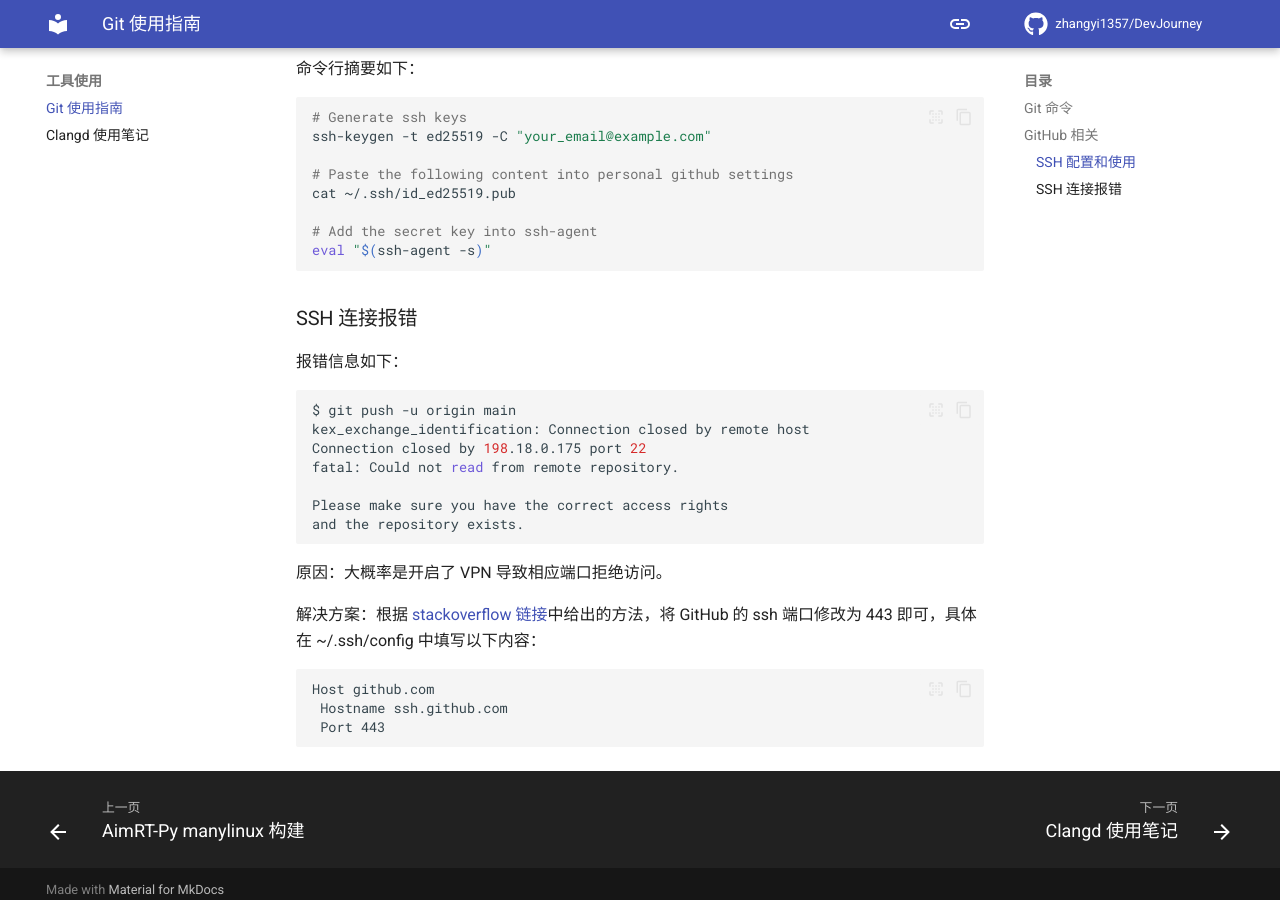
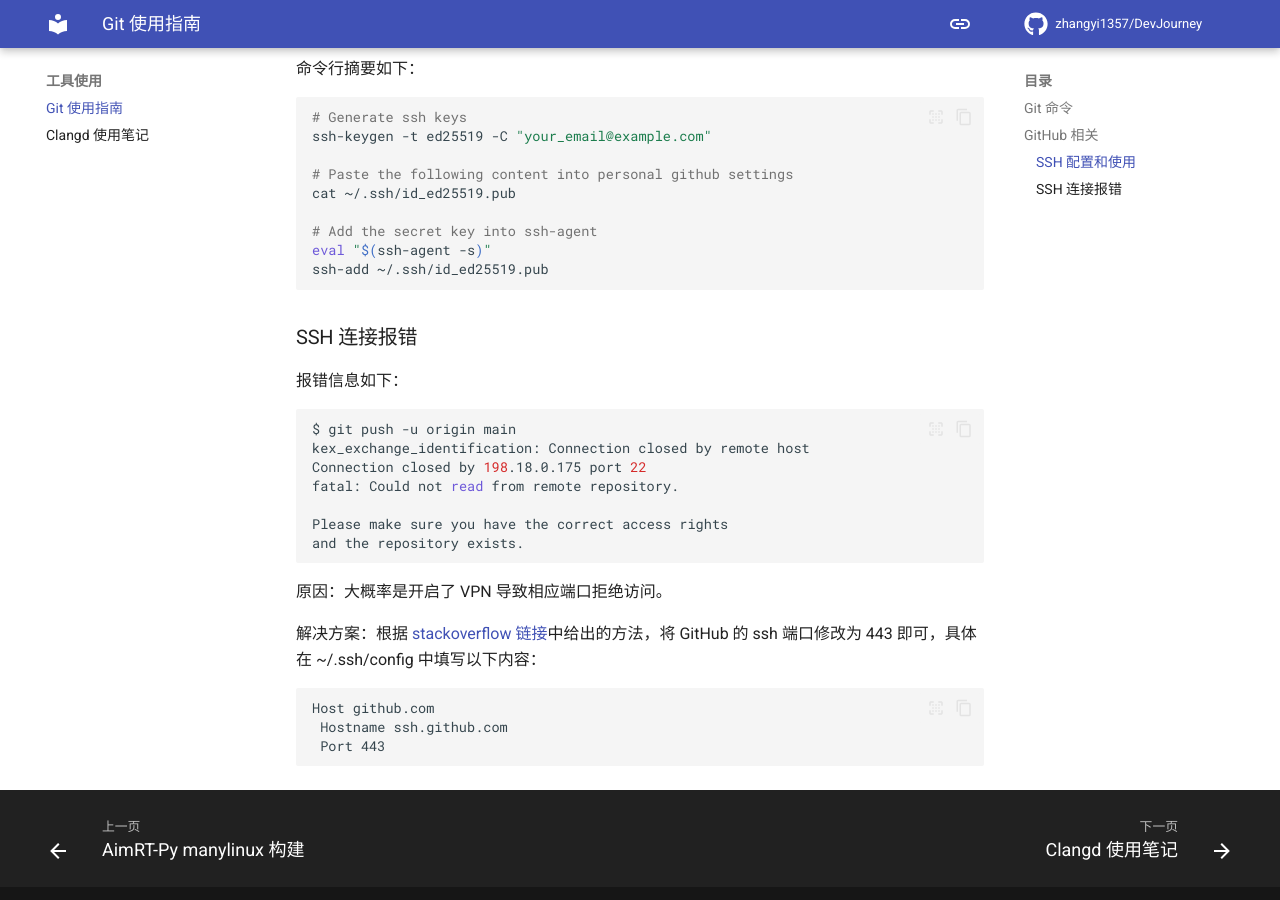
Before and after one commit to zhangyi1357/DevJourney, an MkDocs documentation site: the page built from docs/git-usage.md, in a window 1280 px wide and 900 px high, scrolled down 694 px. Built offline with MkDocs 1.6.1 and Material for MkDocs 9.7.7, drawn with Linux system fonts in a browser that asks for light colours; comment, search, counter and statistics services are not loaded.

Commit message:
Update Git usage documentation to include ssh-add command for key management
- Added the command `ssh-add ~/.ssh/id_ed25519.pub` to the SSH key management section for clarity on adding the public key to the ssh-agent.
- Removed an unnecessary newline at the end of the file for cleaner formatting.

````diff
--- a/docs/git-usage.md
+++ b/docs/git-usage.md
@@ -36,6 +36,7 @@
 
 # Add the secret key into ssh-agent
 eval "$(ssh-agent -s)"
+ssh-add ~/.ssh/id_ed25519.pub
 ```
 
 ### SSH 连接报错
````
